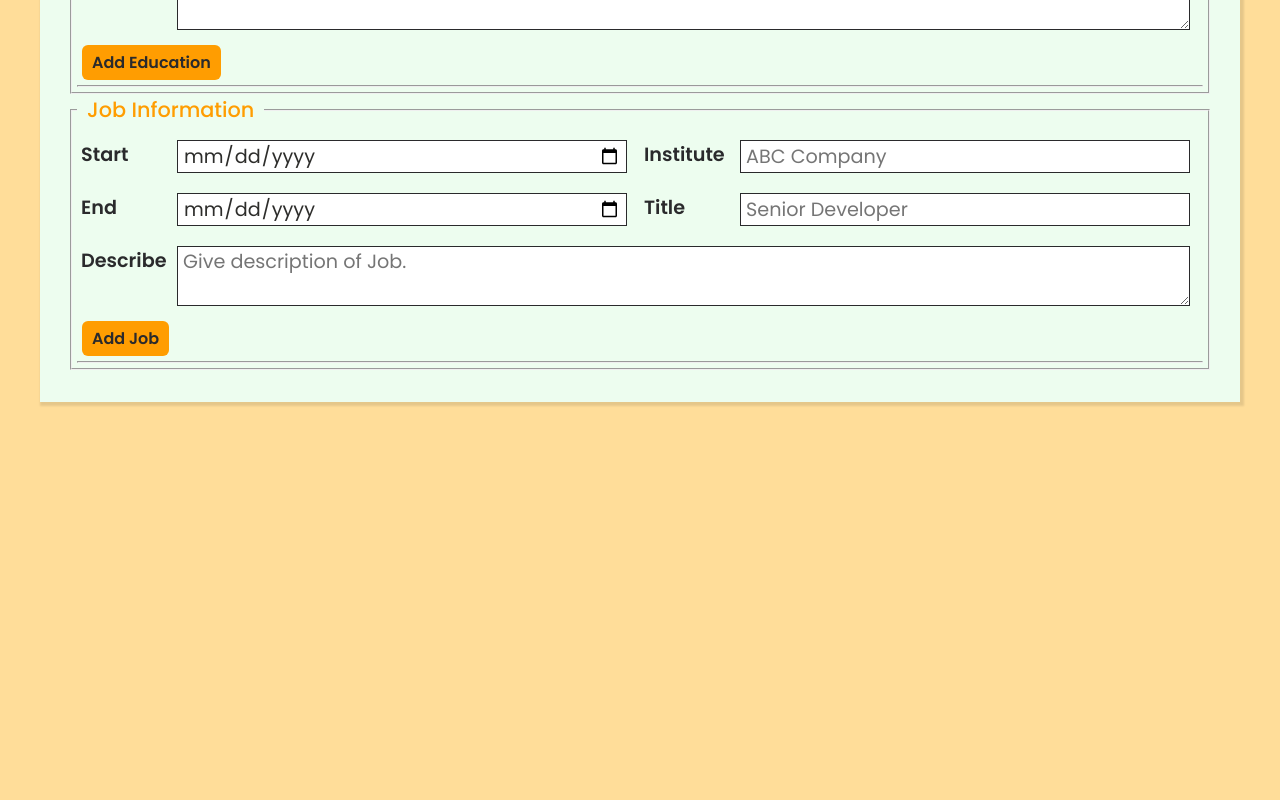
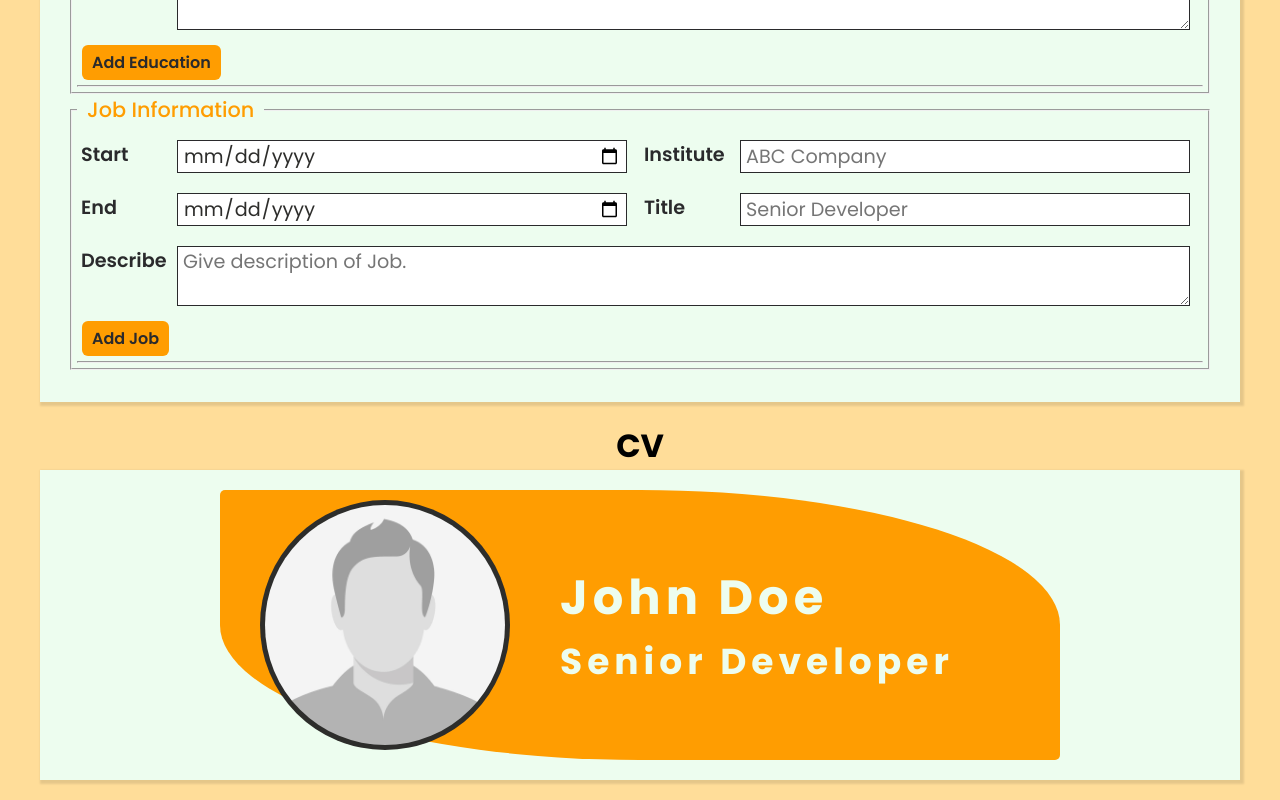
Before and after one commit to adnansyed101/CVCreator, a React (Vite) app: page / in a window 1280 px wide. Shown: the part 527-1327 px from the top of the page. Before the commit the page ends 949 px from the top, so only its background shows below. Built offline with nearby package versions, Linux system fonts and the light colour scheme.

Commit message:
create header comp

```diff
--- a/src/App.jsx
+++ b/src/App.jsx
@@ -2,6 +2,7 @@ import PerInp from "./Input/PerInp";
 import EduInp from "./Input/EduInp";
 import JobInp from "./Input/JobInp";
 import { useState } from "react";
+import Header from "./Ouput/Header";
 
 function App() {
   const [personal, setPersonal] = useState({
@@ -12,7 +13,7 @@ function App() {
     title: "",
   });
 
-  const [personImg, setPersonImg] = useState("");
+  const [personImg, setPersonImg] = useState("/placeholder.jpeg");
 
   const [education, setEducation] = useState([
     {
@@ -61,7 +62,12 @@ function App() {
           <JobInp job={job} setJob={setJob} />
         </form>
       </div>
-      <div className="CV"></div>
+      <div className="CV">
+        <h1>CV</h1>
+        <div className="CVoutput">
+          <Header {...personal} personImg={personImg} />
+        </div>
+      </div>
     </div>
   );
 }
```
